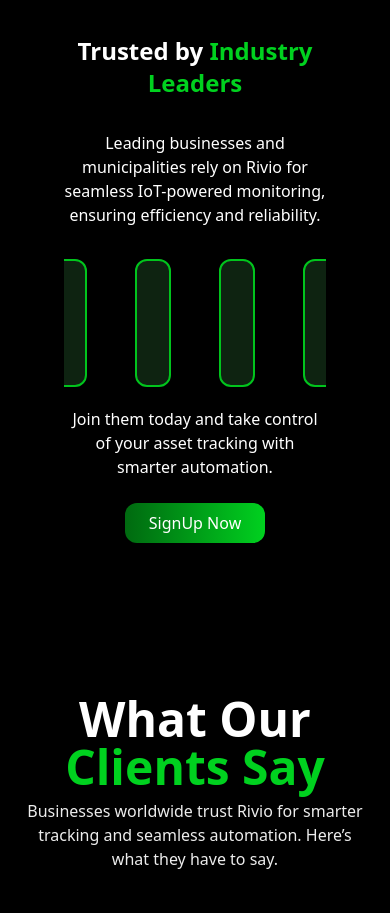
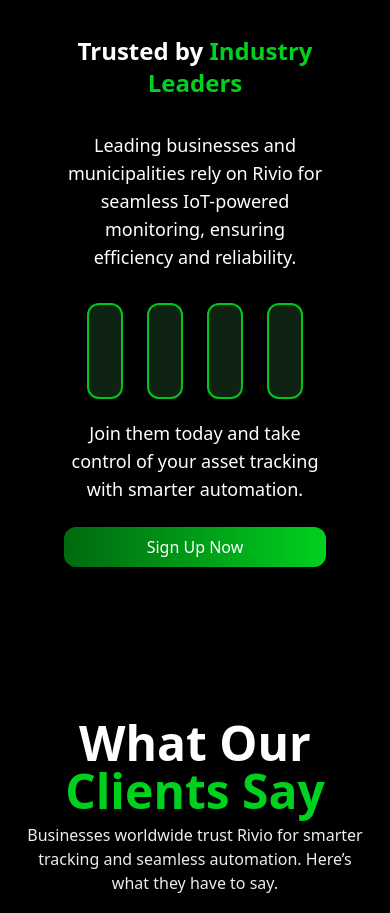
Before and after one commit to MuhammadAkil/rivio-io, a Next.js app: page / in a window 390 px wide. Shown: the part 8420-9333 px from the top of the page. Built offline with nearby package versions, Linux system fonts and the light colour scheme.

Commit message:
responsive

```diff
--- a/src/components/Flow.tsx
+++ b/src/components/Flow.tsx
@@ -76,7 +76,6 @@
           From setup to insights, Rivio makes IoT monitoring effortless. Follow these easy steps to install, track, and optimize your devices—whether you're managing one or thousands.
         </p>
       </div>
-
             <div className="bg-black min-h-screen flex items-center justify-center p-4 md:p-8">
       <div className="max-w-4xl w-full">
         <div className="grid grid-cols-1 md:grid-cols-2 gap-8 relative">
@@ -109,8 +108,6 @@
         </div>
       </div>
     </div>
-
-
            <div className="text-center max-w-6xl mb-10 mt-30">
         <h2 className="text-white text-center text-4xl font-bold whitespace-nowrap">
           Ready to see what <span className="text-[#00D11F]">Rivio can do?</span>
--- a/src/components/TankSection.tsx
+++ b/src/components/TankSection.tsx
@@ -104,42 +104,36 @@
         </div>
 
      <div className="mt-16 p-8">
-
   <h1 className="text-2xl sm:text-3xl md:text-5xl font-bold text-center mb-8">
-            Trusted by <span className="text-[#00D11F] ">Industry Leaders</span>
+    Trusted by <span className="text-[#00D11F]">Industry Leaders</span>
   </h1>
-          <p className="text-white mt-2 text-center max-w-lg mx-auto">
-            Leading businesses and municipalities rely on Rivio for seamless
-            IoT-powered monitoring, ensuring efficiency and reliability.
+  <p className="text-white text-lg mt-2 text-center max-w-lg lg:max-w-xl mx-auto">
+    Leading businesses and municipalities rely on Rivio for seamless IoT-powered monitoring, ensuring efficiency and reliability.
   </p>
 
-          <div className="mt-8 overflow-x-auto flex space-x-12 justify-center">
+  {/* Scrollable Container for Small Screens */}
+  <div className="mt-8 w-full overflow-x-auto flex space-x-6 md:space-x-12 justify-center">
     {images.map((imgSrc, index) => (
       <div
         key={index}
-                className="bg-[#0e2311] bg-opacity-20 p-4 rounded-xl border-2 border-[#01C41D] w-32 h-32 flex items-center justify-center"
+        className="bg-[#0e2311] bg-opacity-20 p-4 rounded-xl border-2 border-[#01C41D] w-24 h-24 md:w-32 md:h-32 flex items-center justify-center"
       >
-                <Image
-                  src={imgSrc}
-                  width={60}
-                  height={60}
-                  alt={`Company ${index + 1}`}
-                />
+        <Image src={imgSrc} width={60} height={60} alt={`Company ${index + 1}`} />
       </div>
     ))}
   </div>
 
   <div className="text-center">
-            <p className="text-white mt-5 text-center max-w-lg mx-auto">
+    <p className="text-white text-lg mt-5 text-center max-w-lg lg:max-w-xl mx-auto">
       Join them today and take control of your asset tracking with smarter automation.
     </p>
 
-
-            <button className="mt-6 px-6 py-2 hover:bg-green-400 transition bg-gradient-to-r from-[#006A10] to-[#00D11F] text-white px-4 py-2 rounded-[12px]">
-              SignUp Now
+    <button className="mt-6 w-full sm:w-auto px-6 py-2 hover:bg-green-400 transition bg-gradient-to-r from-[#006A10] to-[#00D11F] text-white rounded-[12px]">
+      Sign Up Now
     </button>
   </div>
 </div>
+
 
       </div>
     </div>
```
Lines whose indentation alone changed are shown as unchanged.
